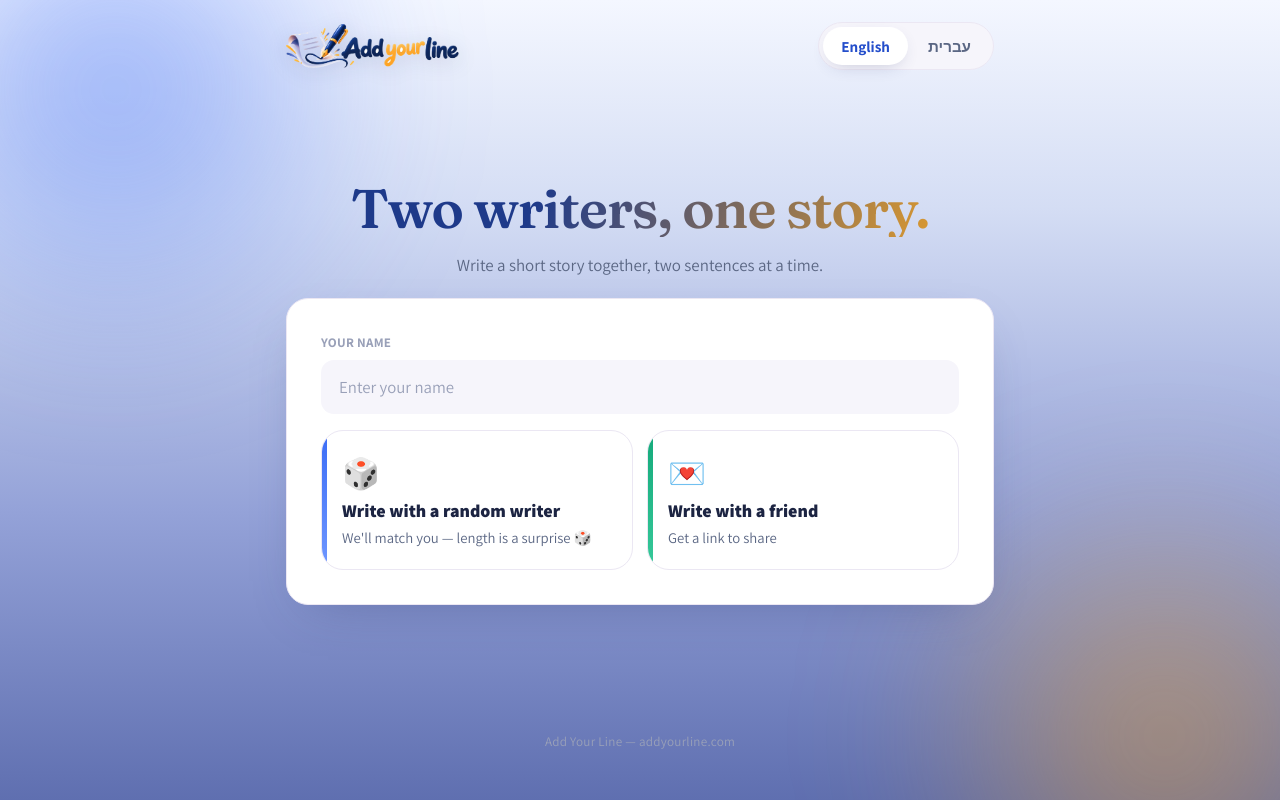
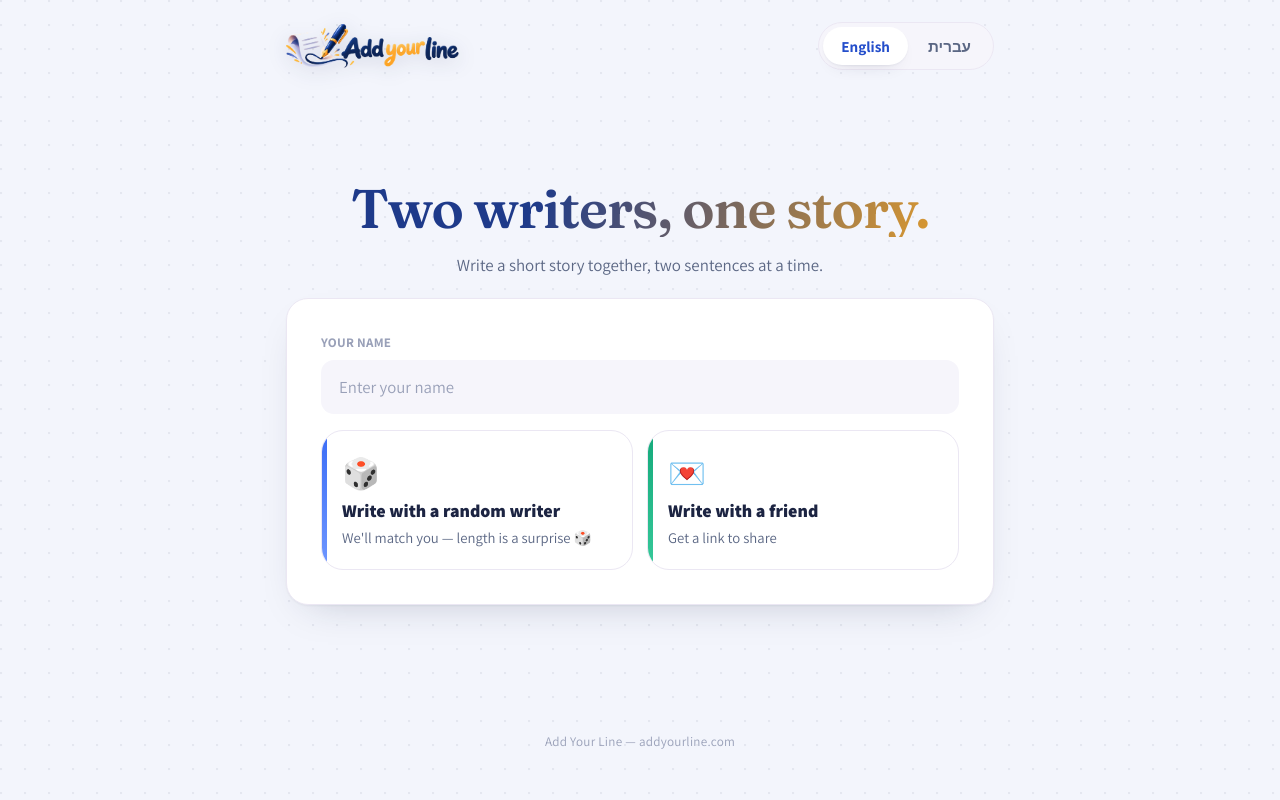
Before and after one commit to shiranzaddik/addyourline, a React (Vite) app in the folder frontend/: page / in a window 1280 px wide. Built offline with nearby package versions, Linux system fonts and the light colour scheme.

Commit message:
Modern, crisp look: dot-grid background, tighter shadows
Replace the blurry glow blobs and heavy gradient with a clean light base and a
subtle dot-grid texture; refine card shadows to a crisp layered style. Gives a
sharper, contemporary (Linear/Vercel-style) feel.

```diff
--- a/frontend/src/styles/global.css
+++ b/frontend/src/styles/global.css
@@ -23,8 +23,8 @@
 
   --radius: 22px;
   --radius-sm: 13px;
-  --shadow: 0 18px 50px -24px rgba(44, 54, 110, 0.4);
-  --shadow-sm: 0 6px 18px -8px rgba(44, 54, 110, 0.3);
+  --shadow: 0 1px 2px rgba(28, 36, 66, 0.05), 0 16px 40px -22px rgba(28, 36, 66, 0.26);
+  --shadow-sm: 0 1px 2px rgba(28, 36, 66, 0.05), 0 8px 20px -12px rgba(28, 36, 66, 0.2);
   --shadow-color-p1: 0 14px 30px -14px rgba(59, 108, 246, 0.55);
   --shadow-color-p2: 0 14px 30px -14px rgba(20, 169, 122, 0.5);
 
@@ -46,38 +46,16 @@ body,
 body {
   font-family: var(--sans);
   color: var(--ink);
-  /* Light around the header/logo at the top, deepening toward the empty areas. */
-  background: linear-gradient(180deg, #f4f7ff 0%, #d4ddf4 26%, #94a2d8 64%, #5f6fb0 100%);
+  /* Clean, crisp base with a subtle dot grid (modern SaaS look). */
+  background-color: #f3f5fc;
+  background-image: radial-gradient(circle at 1px 1px, rgba(30, 41, 82, 0.07) 1px, transparent 1.6px);
+  background-size: 24px 24px;
   background-attachment: fixed;
   -webkit-font-smoothing: antialiased;
   text-rendering: optimizeLegibility;
   line-height: 1.5;
   position: relative;
   overflow-x: hidden;
-}
-
-/* Soft decorative glow blobs for depth (non-interactive). */
-body::before,
-body::after {
-  content: "";
-  position: fixed;
-  width: 46vmax;
-  height: 46vmax;
-  border-radius: 50%;
-  filter: blur(70px);
-  opacity: 0.5;
-  z-index: 0;
-  pointer-events: none;
-}
-body::before {
-  background: radial-gradient(circle, var(--p1), transparent 68%);
-  top: -16vmax;
-  inset-inline-start: -14vmax;
-}
-body::after {
-  background: radial-gradient(circle, var(--gold), transparent 68%);
-  bottom: -18vmax;
-  inset-inline-end: -14vmax;
 }
 
 #root {
```
